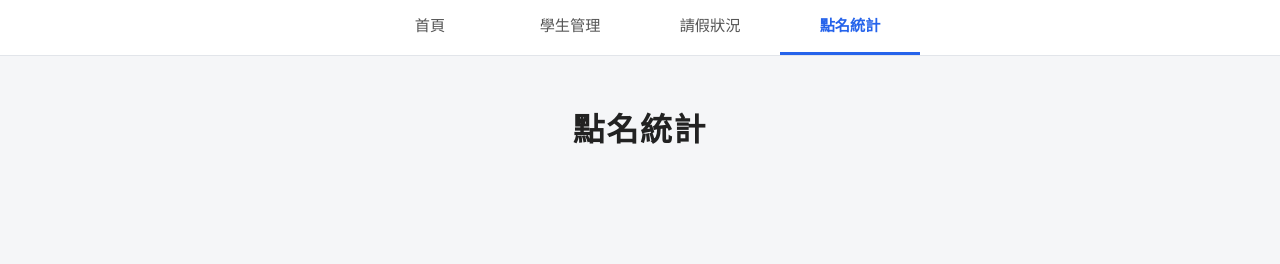
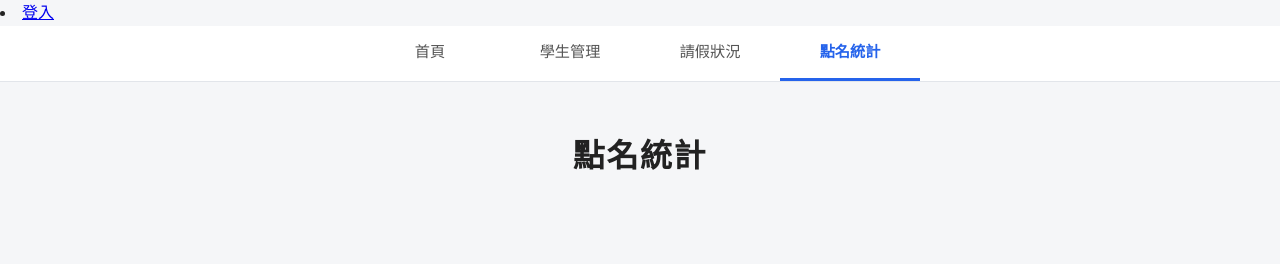
Before and after one commit to Annie-xing-del/App-lend, a plain HTML site: page attend.html in a window 1280 px wide. Drawn offline with Linux system fonts and the light colour scheme.

Commit message:
Update attend.html
「登入」加到五個頁面的導覽列

```diff
--- a/attend.html
+++ b/attend.html
@@ -4,6 +4,7 @@
   <meta charset="UTF-8">
   <meta name="viewport" content="width=device-width, initial-scale=1">
   <title>點名統計</title>
+  <li><a href="login.html">登入</a></li>
   <link rel="stylesheet" href="style.css">
 </head>
 <body>
```
